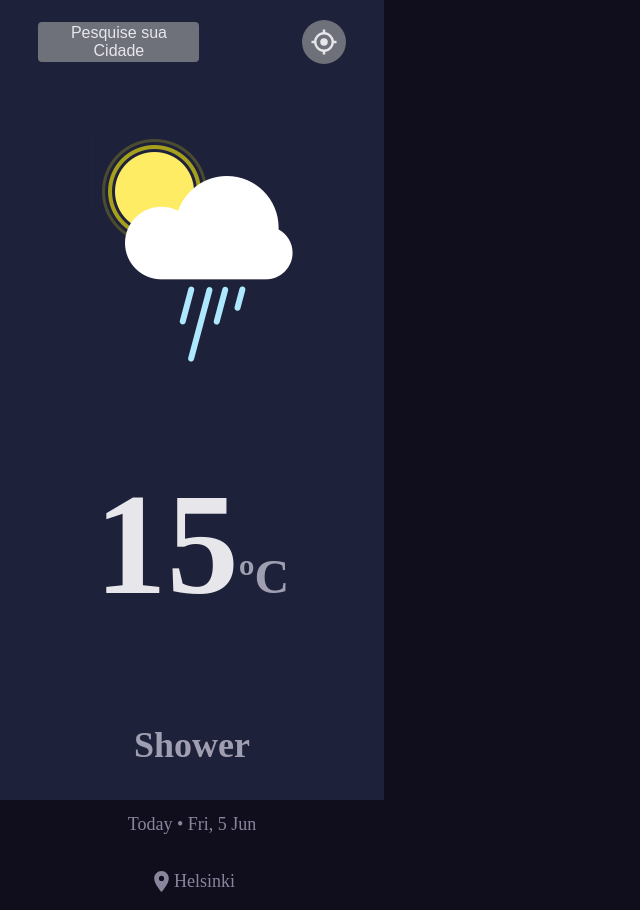
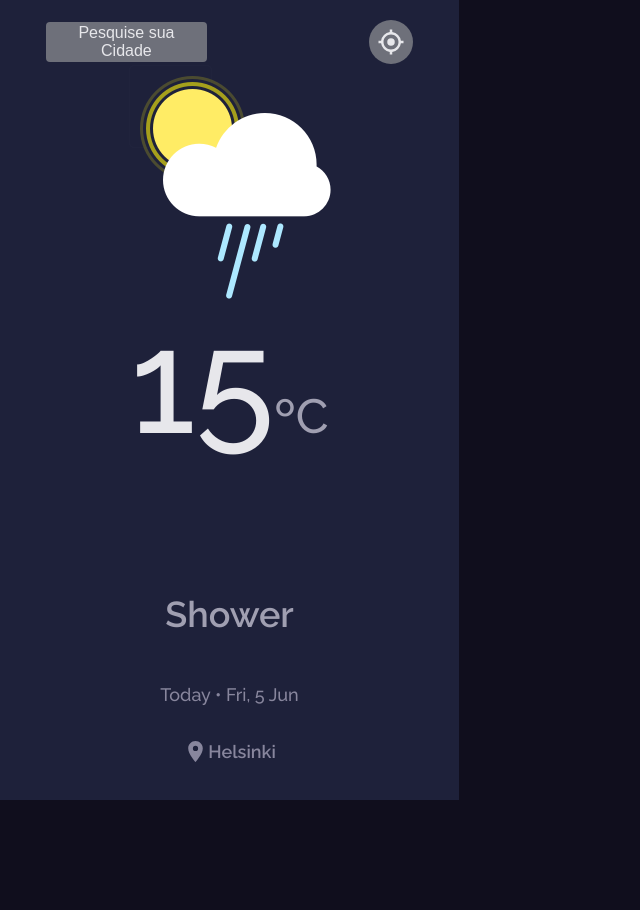
Before and after one commit to AntonioWingert/weatherreport, a React (Create React App) app: page / in a window 1280 px wide. Shown: the whole page, without its empty margins (0-640 px from the left). After the commit the page ends 800 px from the top, so only its background shows below. Built offline with nearby package versions, Linux system fonts and the light colour scheme.

Commit message:
update and create components

```diff
--- a/public/index.html
+++ b/public/index.html
@@ -8,6 +8,9 @@
       name="description"
       content="Web site created using create-react-app"
     />
+    <link rel="preconnect" href="https://fonts.googleapis.com" />
+    <link rel="preconnect" href="https://fonts.gstatic.com" crossorigin />
+    <link href="https://fonts.googleapis.com/css2?family=Raleway:wght@400;500;600;700&display=swap" rel="stylesheet"/>
     <title>Previsão do Tempo</title>
   </head>
   <body>
--- a/src/components/SearchLocation/SearchLocation.js
+++ b/src/components/SearchLocation/SearchLocation.js
@@ -1,9 +1,27 @@
 import React, { Component } from 'react'
+import { Container, SearchContainer } from './style';
+import {AiOutlineSearch, AiOutlineClose} from 'react-icons/ai';
 
 class SearchLocation extends Component {
   render() {
     return (
-      <div>SearchLocation</div>
+      <Container>
+        <button type='button'>
+        <AiOutlineClose size={35}/>
+        </button>
+        <SearchContainer>
+          <div>
+            <AiOutlineSearch size={25}/>
+            <input type="text" placeholder='Pesquisar cidade' />
+          </div>
+          <button type='button'>Pesquisar</button>
+        </SearchContainer>
+        <select name="" id="">
+          <option value="">London</option>
+        </select>
+        <p>Barcelona</p>
+        <p>Long Beach</p>
+      </Container>
     )
   }
 }
--- /dev/null
+++ b/src/components/SearchLocation/style.js
@@ -0,0 +1,80 @@
+import styled from "styled-components";
+
+export const Container = styled.div`
+  display: flex;
+  justify-content: flex-start;
+  height: 90%;
+  width: 80%;
+  flex-direction: column;
+  gap: 4rem;
+
+  > button {
+    align-self: flex-end;
+    background: none;
+    border: none;
+    color: ${({theme}) => theme.primary};
+  }
+
+  > select {
+    width: 100%;
+    height: 64px;
+    background: none;
+    border: ${({theme}) => theme.borderCityInput};
+    color: ${({theme}) => theme.primary};
+    font-size: 1rem;
+    font-weight: 500;
+    padding: 20px;
+    outline: none;
+  }
+
+  p {
+    cursor: pointer;
+    color: ${({theme}) => theme.primary};
+    font-size: 1rem;
+    font-weight: 500;
+  }
+`;
+
+export const SearchContainer = styled.div`
+  display: flex;
+  align-items: center;
+  justify-content: center;
+  text-align: center;
+  gap: 1.5rem;
+  width: 100%;
+
+  > div {
+    display: flex;
+    align-items: center;
+    justify-content: start;
+    width: 16rem;
+    height: 3rem;
+    border: 1px solid ${({theme}) => theme.primary};
+    color: ${({theme}) => theme.bgIconSearch};
+
+    > svg {
+      margin-left: 0.70rem;
+    }
+
+    > input {
+      border: none;
+      background: none;
+      margin-left: 10px;
+      font-weight: 500;
+      font-size: 1rem;
+      outline: none;
+      color: ${({theme}) => theme.primary};
+      width: 100%;
+    }
+  }
+
+  > button {
+    width: 86px;
+    height: 3rem;
+    border: none;
+    background-color: ${({theme}) => theme.bgSearch};
+    color: white;
+    font-size: 1rem;
+    font-weight: 600;
+  }
+`;
--- a/src/components/Sidebar/style.js
+++ b/src/components/Sidebar/style.js
@@ -1,7 +1,7 @@
 import styled from "styled-components";
 
 export const Container = styled.div`
-  width: 30vw;
+  width: 28.6875rem;
   height: 100vh;
   background: ${({theme}) => theme.bgAside};
   display: flex;
--- a/src/components/WeatherSideBar/style.js
+++ b/src/components/WeatherSideBar/style.js
@@ -40,15 +40,20 @@ export const ButtonContainer = styled.div`
 `;
 
 export const ImageContainer = styled.div`
-  margin-top: 4rem;
+  height: 17vh;
 `;
 
 export const TemperatureContainer = styled.div`
+  display: flex;
+  align-items: center;
+  flex-direction: column;
+  justify-content: space-between;
   text-align: center;
 
   h1 {
     color: ${({theme}) => theme.primary};
     font-size: 9rem;
+    font-weight: 500;
   }
 
   span {
@@ -73,5 +78,6 @@ export const DateContainer = styled.div`
     display: flex;
     align-items: center;
     justify-content: center;
+    font-weight: 600;
   }
 `;
--- a/src/styles/global.js
+++ b/src/styles/global.js
@@ -2,6 +2,7 @@ import { createGlobalStyle } from "styled-components";
 
 export const GlobalStyle = createGlobalStyle`
   body {
+    font-family: Raleway, sans-serif;
     background-color: #100E1D;
     padding: 0;
     margin: 0;
```
